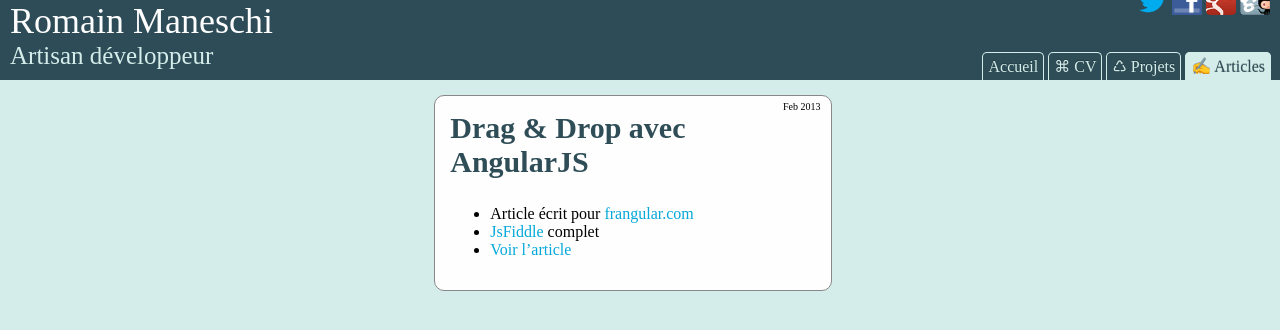
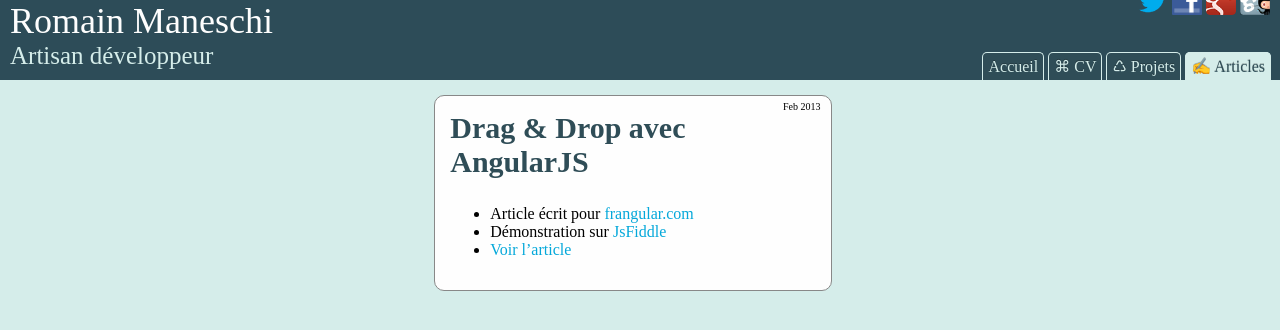
Before and after one commit to manland/manland.github.com, a Jekyll site: the page built from _posts/2013-02-04-article-angularjs-drag-and-drop.md, in a window 1280 px wide. Shown: the top 330 px of the page. Built offline with Jekyll 4.4.1, drawn with Linux system fonts in a browser that asks for light colours.

Commit message:
article hack

```diff
--- a/_posts/2013-02-04-article-angularjs-drag-and-drop.md
+++ b/_posts/2013-02-04-article-angularjs-drag-and-drop.md
@@ -5,5 +5,5 @@ category: article
 resume: Explication du drag&drop avec AngularJs
 ---
 * Article écrit pour <a href="http://www.frangular.com" target="_blank">frangular.com</a>
-* <a href="http://jsfiddle.net/manland/DveUk/" target="_blank">JsFiddle</a> complet
+* Démonstration sur <a href="http://jsfiddle.net/manland/DveUk/" target="_blank">JsFiddle</a>
 * <a href="http://www.frangular.com/2013/02/drag-drop-avec-angularjs.html" target="_blank">Voir l'article</a>
--- a/articles.html
+++ b/articles.html
@@ -4,7 +4,7 @@ title: Romain Maneschi's Articles
 ---
 <div class="container">
 {% for post in site.categories.article %}
-<div class="article-min">
+<div class="article-min" style="width:auto">
   <a class="article-global-link" href="{{ post.url }}">
     <h2 class="article-title">{{ post.title }}</h2>
     <span class="publish-date">{{ post.date | date_to_string }}</span>
```
